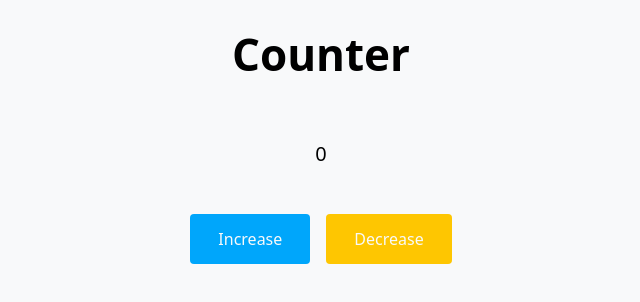
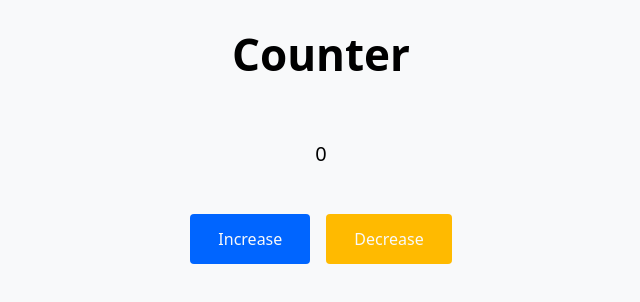
Before and after one commit to diesttro/react-ssr, a React app: page / in a window 1280 px wide. Shown: the top 302 px of the page, without its empty margins (319-959 px from the left). Built offline with nearby package versions, Linux system fonts and the light colour scheme; the HTML template or start-up script is replaced by a standard one.

Commit message:
Refactor css to sass and add support to sass files

```diff
--- a/package.json
+++ b/package.json
@@ -33,6 +33,8 @@
     "nodemon-webpack-plugin": "^4.4.4",
     "npm-run-all": "^4.1.5",
     "rimraf": "^3.0.2",
+    "sass": "^1.32.8",
+    "sass-loader": "^11.0.1",
     "webpack": "^5.27.0",
     "webpack-cli": "^4.5.0",
     "webpack-merge": "^5.7.3",
--- a/src/client/components/App.js
+++ b/src/client/components/App.js
@@ -1,5 +1,5 @@
 import React, { useState } from 'react';
-import '../styles.css';
+import '../styles.scss';
 
 const App = () => {
   const [count, setCount] = useState(0);
--- a/src/client/styles.css
+++ b/src/client/styles.scss
@@ -1,7 +1,11 @@
-@import '../../node_modules/modern-normalize/modern-normalize.css';
+@import 'modern-normalize/modern-normalize.css';
+
+$light-gray: #f8f9fa;
+$blue: #0065ff;
+$yellow: #ffba00;
 
 body {
-  background-color: #f8f9fa;
+  background-color: $light-gray;
 }
 
 h1 {
@@ -23,33 +27,33 @@ h1 {
 
 .button-group {
   padding: 1rem 0;
-}
 
-.button-group > button {
-  margin: 0 0.5rem;
+  & > button {
+    margin: 0 0.5rem;
+  }
 }
 
 .button {
-  background-color: #00a6fb;
+  background-color: $blue;
   border: none;
   border-radius: 0.25rem;
-  color: #f8f9fa;
+  color: $light-gray;
   font-weight: 500;
   padding: 1rem 1.75rem;
   text-align: center;
   text-decoration: none;
   display: inline-block;
   cursor: pointer;
+
+  &:hover {
+    opacity: 0.9;
+  }
+
+  &:focus {
+    outline: none;
+  }
+
+  &--decrease {
+    background-color: $yellow;
+  }
 }
-
-.button--decrease {
-  background-color: #fec601;
-}
-
-.button:hover {
-  opacity: 0.9;
-}
-
-.button:focus {
-  outline: none;
-}
--- a/webpack.client.js
+++ b/webpack.client.js
@@ -13,9 +13,9 @@ const clientConfig = {
   module: {
     rules: [
       {
-        test: /\.css$/,
+        test: /\.(css|s[ac]ss)$/,
         exclude: /node_modules/,
-        use: [MiniCssExtractPlugin.loader, 'css-loader'],
+        use: [MiniCssExtractPlugin.loader, 'css-loader', 'sass-loader'],
       },
     ],
   },
--- a/webpack.server.js
+++ b/webpack.server.js
@@ -14,7 +14,7 @@ const serverConfig = {
   module: {
     rules: [
       {
-        test: /\.css$/,
+        test: /\.(css|s[ac]ss)$/,
         exclude: /node_modules/,
         loader: 'ignore-loader',
       },
```
Also changed, not shown: 1 other file (tests, documents, lock files or other folders).
